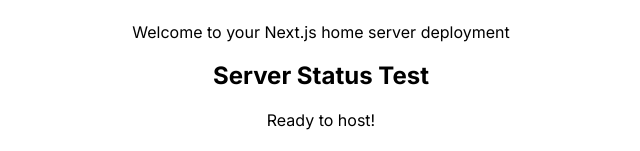
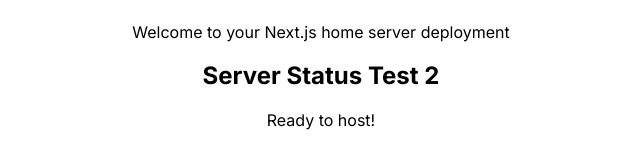
Before and after one commit to BlakeWrong/helloworld, a Next.js app: page / in a window 1280 px wide. Shown: the part 373-524 px from the top of the page, without its empty margins (319-959 px from the left). Built offline with nearby package versions, Linux system fonts and the light colour scheme.

Commit message:
Update page.tsx

```diff
--- a/src/app/page.tsx
+++ b/src/app/page.tsx
@@ -10,7 +10,7 @@
         </p>
         <div className="bg-white rounded-lg shadow-lg p-6 max-w-md mx-auto">
           <h2 className="text-2xl font-semibold text-gray-700 mb-4">
-            Server Status Test
+            Server Status Test 2
           </h2>
           <div className="flex items-center justify-center">
             <div className="w-3 h-3 bg-green-500 rounded-full mr-2"></div>
```
